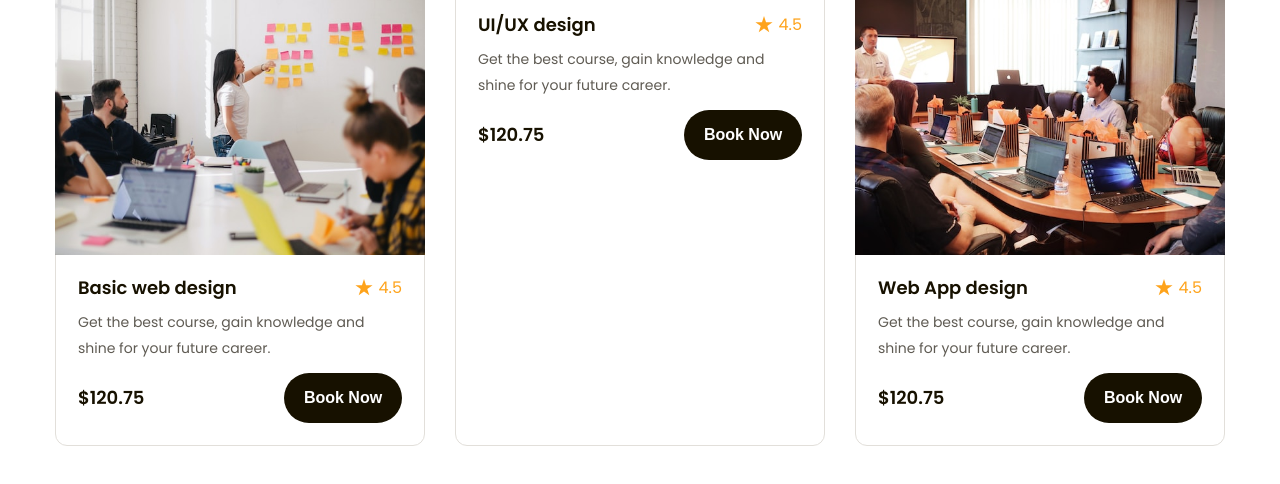
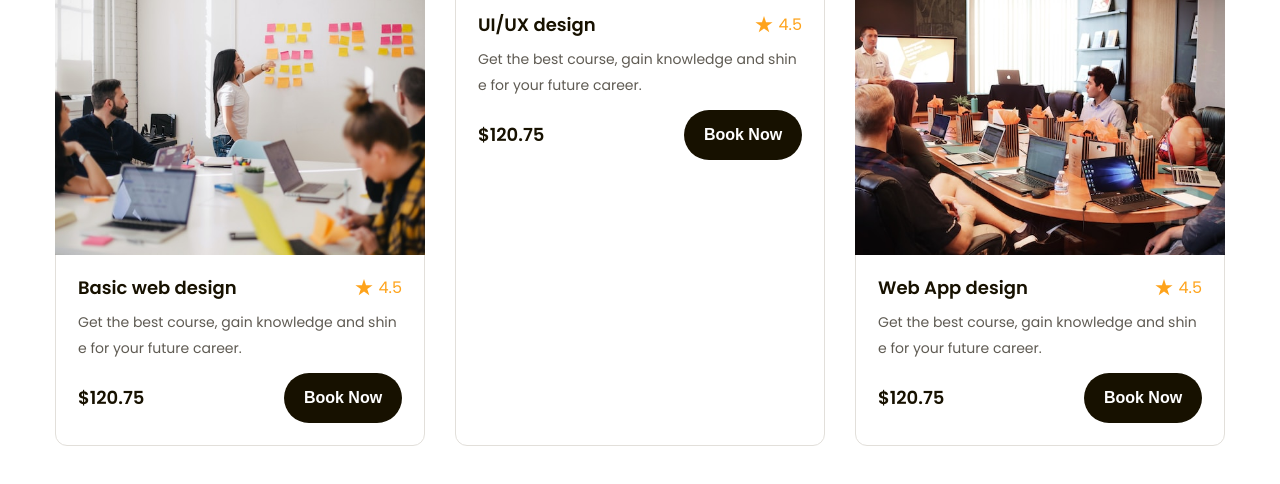
Before and after one commit to koding88/htmlcss-project-02, a plain HTML site: page index.html in a window 1280 px wide. Shown: the part 1302-1786 px from the top of the page. Drawn offline with Linux system fonts and the light colour scheme.

Commit message:
Làm phần Popular #3

```diff
--- a/assets/css/style.css
+++ b/assets/css/style.css
@@ -62,6 +62,21 @@ a {
     max-width: calc(100% - 48px);
     margin-left: auto;
     margin-right: auto;
+}
+
+.line-clamp{
+    display: -webkit-box;
+    -webkit-line-clamp: var(--line-clamp, 1);
+    -webkit-box-orient: vertical;
+    overflow: hidden;
+}
+
+.line-clamp.line-2{
+    --line-clamp: 2;
+}
+
+.break-all{
+    word-break: break-all;
 }
 
 /* Header */
@@ -351,6 +366,7 @@ a {
 }
 
 .popular .course-item .title a {
+    padding-right: 6px;
     font-weight: 600;
     font-size: 1.8rem;
     line-height: 1.67;
--- a/index.html
+++ b/index.html
@@ -204,7 +204,9 @@
                             <div class="info">
                                 <div class="head">
                                     <h3 class="title">
-                                        <a href="#!">Basic web design</a>
+                                        <a href="#!" class="line-clamp break-all">
+                                            Basic web design
+                                        </a>
                                     </h3>
                                     <div class="rating">
                                         <img
@@ -215,7 +217,7 @@
                                         <span class="value">4.5</span>
                                     </div>
                                 </div>
-                                <p class="desc">
+                                <p class="desc line-clamp line-2 break-all">
                                     Get the best course, gain knowledge and
                                     shine for your future career.
                                 </p>
@@ -240,7 +242,9 @@
                             <div class="info">
                                 <div class="head">
                                     <h3 class="title">
-                                        <a href="#!">UI/UX design</a>
+                                        <a href="#!" class="line-clamp break-all">
+                                            UI/UX design
+                                        </a>
                                     </h3>
                                     <div class="rating">
                                         <img
@@ -251,7 +255,7 @@
                                         <span class="value">4.5</span>
                                     </div>
                                 </div>
-                                <p class="desc">
+                                <p class="desc line-clamp line-2 break-all">
                                     Get the best course, gain knowledge and
                                     shine for your future career.
                                 </p>
@@ -276,7 +280,9 @@
                             <div class="info">
                                 <div class="head">
                                     <h3 class="title">
-                                        <a href="#!">Web App design</a>
+                                        <a href="#!" class="line-clamp break-all">
+                                            Web App design
+                                        </a>
                                     </h3>
                                     <div class="rating">
                                         <img
@@ -287,7 +293,7 @@
                                         <span class="value">4.5</span>
                                     </div>
                                 </div>
-                                <p class="desc">
+                                <p class="desc line-clamp line-2 break-all">
                                     Get the best course, gain knowledge and
                                     shine for your future career.
                                 </p>
```
